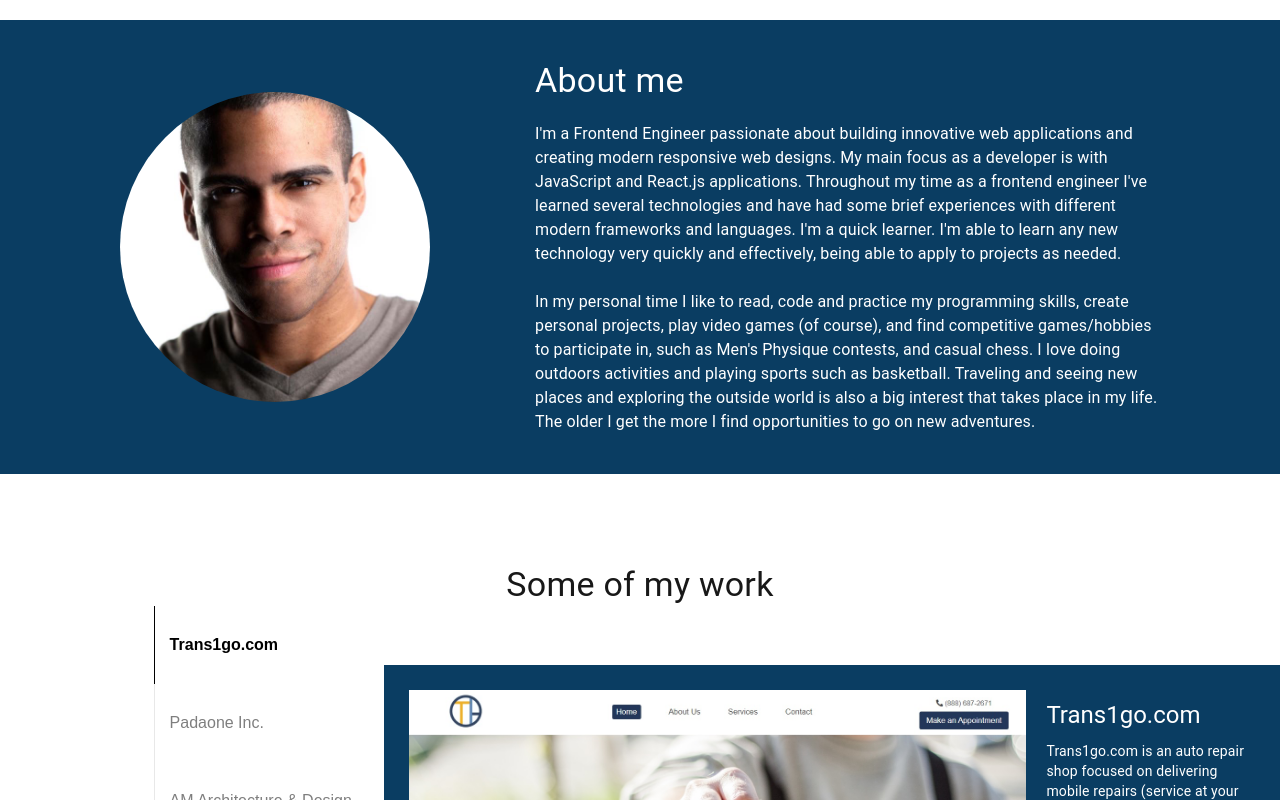
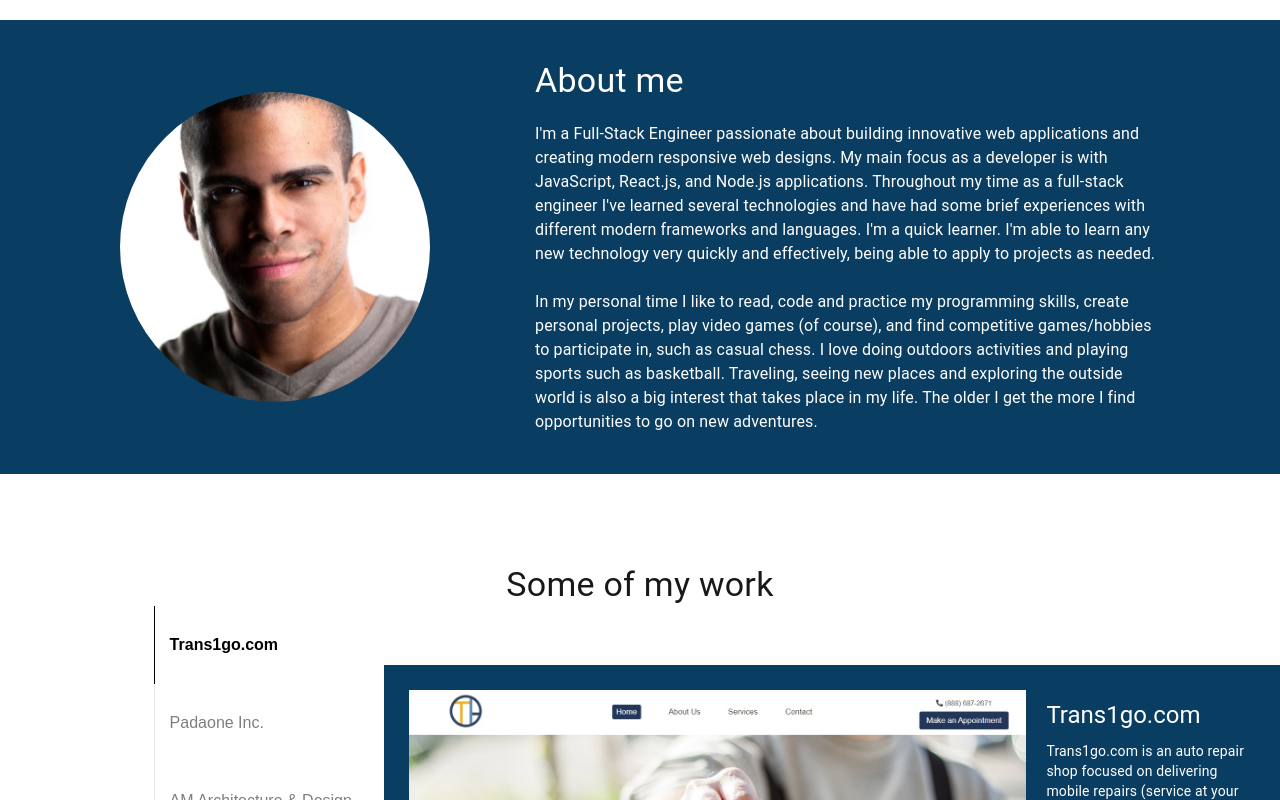
Before and after one commit to mrjlancaster/Portfolio, a React (Create React App) app: page / in a window 1280 px wide. Shown: the part 860-1660 px from the top of the page. Built offline with nearby package versions, Linux system fonts and the light colour scheme.

Commit message:
minor changes

```diff
--- a/public/index.html
+++ b/public/index.html
@@ -1,17 +1,20 @@
 <!DOCTYPE html>
 <html lang="en">
-  <head>
+	<head>
 		<meta charset="utf-8" />
 		<meta name="viewport" content="width=device-width, initial-scale=1" />
 		<meta name="theme-color" content="#000000" />
 		<meta
 			name="description"
-			content="My name is Jonathan Lancaster. I'm a Front-End Engineer. This is my portfolio where I display some of my professional and personal work."
+			content="My name is Jonathan Lancaster. I'm a Full-Stack Engineer. This is my portfolio where I display some of my professional and personal work."
 		/>
-		<script src="https://kit.fontawesome.com/9cd23365e3.js" crossorigin="anonymous"></script>
+		<script
+			src="https://kit.fontawesome.com/9cd23365e3.js"
+			crossorigin="anonymous"
+		></script>
 		<title>Jonathan Lancaster | Portfolio</title>
-  </head>
-  <body>
-	 <div id="root"></div>
-  </body>
+	</head>
+	<body>
+		<div id="root"></div>
+	</body>
 </html>
--- a/src/sections/AboutSection.js
+++ b/src/sections/AboutSection.js
@@ -10,24 +10,24 @@ const AboutSection = () => {
 			<div className="text-wrapper">
 				<Typography variant="h4">About me</Typography>
 				<p className="about-bio">
-					I'm a Frontend Engineer passionate about building innovative web
-					applications and creating modern responsive web designs. My main
-					focus as a developer is with JavaScript and React.js
-					applications. Throughout my time as a frontend engineer I've
-					learned several technologies and have had some brief experiences
-					with different modern frameworks and languages. I'm a quick
-					learner. I'm able to learn any new technology very quickly and
-					effectively, being able to apply to projects as needed.
+					I'm a Full-Stack Engineer passionate about building innovative
+					web applications and creating modern responsive web designs. My
+					main focus as a developer is with JavaScript, React.js, and
+					Node.js applications. Throughout my time as a full-stack engineer
+					I've learned several technologies and have had some brief
+					experiences with different modern frameworks and languages. I'm a
+					quick learner. I'm able to learn any new technology very quickly
+					and effectively, being able to apply to projects as needed.
 					<br />
 					<br />
 					In my personal time I like to read, code and practice my
 					programming skills, create personal projects, play video games
 					(of course), and find competitive games/hobbies to participate
-					in, such as Men's Physique contests, and casual chess. I love
-					doing outdoors activities and playing sports such as basketball.
-					Traveling and seeing new places and exploring the outside world
-					is also a big interest that takes place in my life. The older I
-					get the more I find opportunities to go on new adventures.
+					in, such as casual chess. I love doing outdoors activities and
+					playing sports such as basketball. Traveling, seeing new places
+					and exploring the outside world is also a big interest that takes
+					place in my life. The older I get the more I find opportunities
+					to go on new adventures.
 				</p>
 			</div>
 		</div>
--- /dev/null
+++ b/src/sections/CalculatorSection.js
@@ -0,0 +1,64 @@
+import React from "react";
+import useStyles from "../styles";
+
+import BlueCalculator from "../img/blue-calculator.png";
+import DarkCalculator from "../img/dark-calculator.png";
+
+function CalculatorSection() {
+	const classes = useStyles();
+
+	return (
+		<div className="calculatorContainer">
+			<h4 className="uiDesign">UI Design</h4>
+			<p className="calc-description">
+				The focus when building this calculator was on the design. The idea
+				was simply to implement the dark mode switch functionality.
+			</p>
+			<p className="calc-description">
+				Visit here:{" "}
+				<a
+					href="https://mrjlancaster.github.io/calculator-darkmode/"
+					target="blank"
+				>
+					https://mrjlancaster.github.io/calculator-darkmode/
+				</a>
+			</p>
+
+			<div className="top-container">
+				<div className="calculator_heading1-container">
+					<h2 className="calc_mode-heading">
+						Light <br />
+						Mode
+					</h2>
+				</div>
+				<div className="blue_calculator-container">
+					<img
+						src={BlueCalculator}
+						alt="calculator"
+						className="blue_calculator"
+					/>
+				</div>
+			</div>
+			<div className="bottom-container">
+				<div className="dark_calculator-container">
+					<img
+						src={DarkCalculator}
+						alt="calculator"
+						className="dark_calculator"
+					/>
+				</div>
+				<div className="calculator_heading2-container">
+					<h2 className="calc_mode-heading">Dark Mode</h2>
+					<p className="darkModeText">
+						The technologies I used here were{" "}
+						<b>HTML5, CSS3, JavaScript, and Photoshop.</b> A lot of{" "}
+						<span className={classes.ifStatements}>if statements</span> to
+						get this done. Very straight forward.
+					</p>
+				</div>
+			</div>
+		</div>
+	);
+}
+
+export default CalculatorSection;
--- a/src/sections/ShowcaseSection.js
+++ b/src/sections/ShowcaseSection.js
@@ -1,66 +1,13 @@
 import React from "react";
+import CalculatorSection from "./CalculatorSection";
 
-// import imgs
-import BlueCalculator from "../img/blue-calculator.png";
-import DarkCalculator from "../img/dark-calculator.png";
 // import LightMode from '../img/light-mode.png';
 // import DarkMode from '../img/dark-mode.png';
 
-// import styles
-import useStyles from "../styles";
-
 const ShowcaseSection = () => {
-	const classes = useStyles();
 	return (
-		<div className="calculatorContainer">
-			<h4 className="uiDesign">UI Design</h4>
-			<p className="calc-description">
-				The focus when building this calculator was on the design. The idea
-				was simply to implement the dark mode switch functionality.
-			</p>
-			<p className="calc-description">
-				Visit here:{" "}
-				<a
-					href="https://mrjlancaster.github.io/calculator-darkmode/"
-					target="blank"
-				>
-					https://mrjlancaster.github.io/calculator-darkmode/
-				</a>
-			</p>
-
-			<div className="top-container">
-				<div className="calculator_heading1-container">
-					<h2 className="calc_mode-heading">
-						Light <br />
-						Mode
-					</h2>
-				</div>
-				<div className="blue_calculator-container">
-					<img
-						src={BlueCalculator}
-						alt="calculator"
-						className="blue_calculator"
-					/>
-				</div>
-			</div>
-			<div className="bottom-container">
-				<div className="dark_calculator-container">
-					<img
-						src={DarkCalculator}
-						alt="calculator"
-						className="dark_calculator"
-					/>
-				</div>
-				<div className="calculator_heading2-container">
-					<h2 className="calc_mode-heading">Dark Mode</h2>
-					<p className="darkModeText">
-						The technologies I used here were{" "}
-						<b>HTML5, CSS3, JavaScript, and Photoshop.</b> A lot of{" "}
-						<span className={classes.ifStatements}>if statements</span> to
-						get this done. Very straight forward.
-					</p>
-				</div>
-			</div>
+		<div>
+			<CalculatorSection />
 		</div>
 	);
 };
--- a/src/sections/WelcomeSection.js
+++ b/src/sections/WelcomeSection.js
@@ -5,10 +5,9 @@ import useStyles from "../styles";
 import Box from "@material-ui/core/Box";
 
 function WelcomeSection() {
-	const classes = useStyles();
-
 	const [intro, setIntro] = useState({ opacity: "0" });
 	const [isShown, setIsShown] = useState({ opacity: "0" });
+	const classes = useStyles();
 
 	useEffect(() => {
 		window.addEventListener("load", () => {
@@ -33,7 +32,7 @@ function WelcomeSection() {
 				<h2 style={intro} className="welcome__title">
 					Hey, I'm Jonathan,
 					<br />
-					A Front-end Developer
+					A Full-Stack Developer
 					<br />
 				</h2>
 				<Box className="social-icons" style={isShown}>
@@ -41,6 +40,7 @@ function WelcomeSection() {
 						href="https://github.com/mrjlancaster"
 						target="_blank"
 						className={classes.socialLinks}
+						rel="noreferrer"
 					>
 						<i className="fab fa-github"></i>
 					</a>
@@ -48,6 +48,7 @@ function WelcomeSection() {
 						href="https://www.linkedin.com/in/mrjlancaster"
 						target="_blank"
 						className={classes.socialLinks}
+						rel="noreferrer"
 					>
 						<i className="fab fa-linkedin-in"></i>
 					</a>
```
Also changed, not shown: src/assets/flavorfeed-screenshot.png (added).
